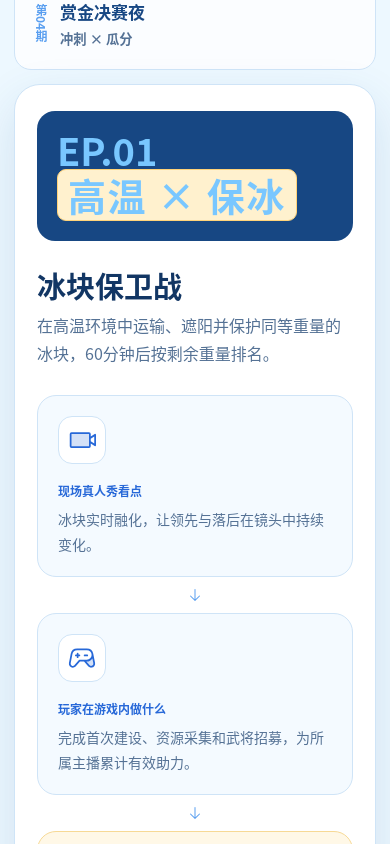
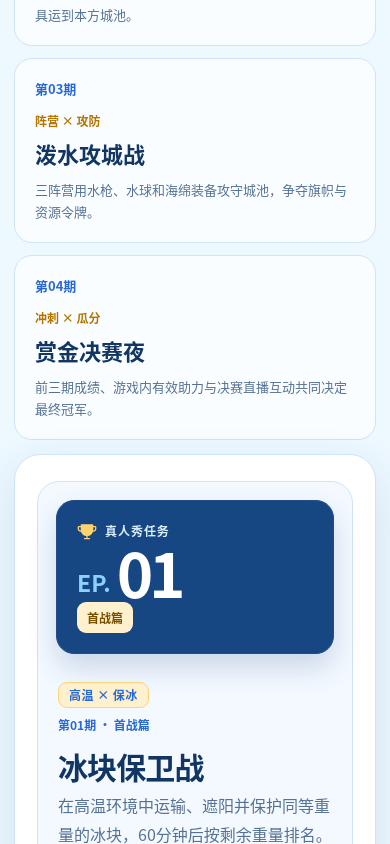
Before and after one commit to duyifan404-wq/ice-bounty-camp, a React (Vite) app: page / in a window 390 px wide. Shown: the part 7320-8164 px from the top of the page. Built offline with nearby package versions, Linux system fonts and the light colour scheme.

Commit message:
Refine episode cards and EP heading

```diff
--- a/src/App.jsx
+++ b/src/App.jsx
@@ -84,10 +84,10 @@ const cases = [
 ];
 
 const episodes = [
-  { no: "01", title: "冰块保卫战", subtitle: "高温 × 保冰", desc: "在高温环境中运输、遮阳并保护同等重量的冰块，60分钟后按剩余重量排名。", scene: "冰块实时融化，让领先与落后在镜头中持续变化。", gameTask: "完成首次建设、资源采集和武将招募，为所属主播累计有效助力。", effect: "每达成一档助力人数，现场解锁保温箱、遮阳布、冰袋或路线提示。", gains: ["保温箱", "遮阳布", "冰袋", "任务提示"] },
-  { no: "02", title: "水上运粮战", subtitle: "水道 × 运粮", desc: "队员穿越浮桥、滑道、水池和障碍区，把代表粮草的道具运到本方城池。", scene: "粮草可能掉落、路线可能受阻，阵营之间可以拦截并争夺隐藏捷径。", gameTask: "完成资源采集、火炉升级和同盟任务，把游戏经营行为转化为运粮优势。", effect: "助力积分可兑换水上捷径、额外时间、免罚令牌、物资保护与复活机会。", gains: ["水上捷径", "时间加成", "物资保护", "复活机会"] },
-  { no: "03", title: "泼水攻城战", subtitle: "阵营 × 攻防", desc: "三阵营用水枪、水球和海绵装备攻守城池，争夺旗帜与资源令牌。", scene: "进攻、防守、运输和指挥分工明确，冲突与反转适合直播切片。", gameTask: "玩家通过阵营任务持续贡献积分，决定本阵营攻城物资和战术资源。", effect: "积分可兑换高阶水枪、防守盾牌、额外复活、攻城加时和城池保护时间。", gains: ["高阶水枪", "防守盾牌", "额外复活", "保护时间"] },
-  { no: "04", title: "赏金决赛夜", subtitle: "冲刺 × 瓜分", desc: "前三期成绩、游戏内有效助力与决赛直播互动共同决定最终冠军。", scene: "赏金箱、隐藏任务、阵营资源兑换与最后十分钟冲刺制造终局悬念。", gameTask: "玩家完成最后阶段任务、召回好友并参与直播互动，为主播完成最终冲刺。", effect: "游戏内助力占50%，并可触发主播复活、特殊事件与最终赏金增益。", gains: ["赏金箱", "资源兑换", "隐藏任务", "最后冲刺"] },
+  { no: "01", phase: "首战篇", title: "冰块保卫战", subtitle: "高温 × 保冰", desc: "在高温环境中运输、遮阳并保护同等重量的冰块，60分钟后按剩余重量排名。", scene: "冰块实时融化，让领先与落后在镜头中持续变化。", gameTask: "完成首次建设、资源采集和武将招募，为所属主播累计有效助力。", effect: "每达成一档助力人数，现场解锁保温箱、遮阳布、冰袋或路线提示。", gains: ["保温箱", "遮阳布", "冰袋", "任务提示"] },
+  { no: "02", phase: "进阶篇", title: "水上运粮战", subtitle: "水道 × 运粮", desc: "队员穿越浮桥、滑道、水池和障碍区，把代表粮草的道具运到本方城池。", scene: "粮草可能掉落、路线可能受阻，阵营之间可以拦截并争夺隐藏捷径。", gameTask: "完成资源采集、火炉升级和同盟任务，把游戏经营行为转化为运粮优势。", effect: "助力积分可兑换水上捷径、额外时间、免罚令牌、物资保护与复活机会。", gains: ["水上捷径", "时间加成", "物资保护", "复活机会"] },
+  { no: "03", phase: "攻防篇", title: "泼水攻城战", subtitle: "阵营 × 攻防", desc: "三阵营用水枪、水球和海绵装备攻守城池，争夺旗帜与资源令牌。", scene: "进攻、防守、运输和指挥分工明确，冲突与反转适合直播切片。", gameTask: "玩家通过阵营任务持续贡献积分，决定本阵营攻城物资和战术资源。", effect: "积分可兑换高阶水枪、防守盾牌、额外复活、攻城加时和城池保护时间。", gains: ["高阶水枪", "防守盾牌", "额外复活", "保护时间"] },
+  { no: "04", phase: "决赛篇", title: "赏金决赛夜", subtitle: "冲刺 × 瓜分", desc: "前三期成绩、游戏内有效助力与决赛直播互动共同决定最终冠军。", scene: "赏金箱、隐藏任务、阵营资源兑换与最后十分钟冲刺制造终局悬念。", gameTask: "玩家完成最后阶段任务、召回好友并参与直播互动，为主播完成最终冲刺。", effect: "游戏内助力占50%，并可触发主播复活、特殊事件与最终赏金增益。", gains: ["赏金箱", "资源兑换", "隐藏任务", "最后冲刺"] },
 ];
 
 const painPoints = [
@@ -385,11 +385,26 @@ function App() {
           <div className="page-wrap">
             <SectionHeader eyebrow="03 真人秀机制" title="四期任务，让暑期内容持续追更" desc="每一期都由线下挑战制造内容，再由游戏内助力改变比赛条件。" />
             <div className="challenge-image reveal"><img src={`${import.meta.env.BASE_URL}assets/challenge-arena.webp`} alt="冰块保卫、水上运粮、泼水攻城与赏金决赛四个挑战区域的冰雪插画" /></div>
-            <div className="episode-tabs reveal" role="tablist" aria-label="四期真人秀任务">
-              {episodes.map((ep, index) => <button key={ep.no} role="tab" aria-selected={activeEpisode === index} className={activeEpisode === index ? "active" : ""} onClick={() => setActiveEpisode(index)}><span>第{ep.no}期</span><strong>{ep.title}</strong><small>{ep.subtitle}</small></button>)}
+            <div className="episode-timeline reveal" role="tablist" aria-label="四期真人秀任务">
+              {episodes.map((ep, index) => (
+                <button className={activeEpisode === index ? "episode-card active" : "episode-card"} key={ep.no} role="tab" aria-selected={activeEpisode === index} aria-controls="episode-detail" onClick={() => setActiveEpisode(index)}>
+                  <div className="episode-no">第{ep.no}期</div><span className="episode-subtitle">{ep.subtitle}</span><h3>{ep.title}</h3><p>{ep.desc}</p>
+                </button>
+              ))}
             </div>
-            <article className="episode-feature reveal" role="tabpanel" aria-live="polite">
-              <div className="episode-feature-heading"><div><span>EP.{episodes[activeEpisode].no}</span><Badge tone="gold">{episodes[activeEpisode].subtitle}</Badge></div><h3>{episodes[activeEpisode].title}</h3><p>{episodes[activeEpisode].desc}</p></div>
+            <article id="episode-detail" className="episode-feature reveal" role="tabpanel" aria-live="polite">
+              <div className="episode-feature-heading">
+                <div className="episode-feature-id">
+                  <div className="episode-id-label"><Trophy weight="fill" /><span>真人秀任务</span></div>
+                  <div className="episode-id-number"><small>EP.</small><strong>{episodes[activeEpisode].no}</strong></div>
+                  <span className="episode-id-phase">{episodes[activeEpisode].phase}</span>
+                </div>
+                <div className="episode-feature-copy">
+                  <div className="episode-feature-meta"><Badge tone="gold">{episodes[activeEpisode].subtitle}</Badge><span>第{episodes[activeEpisode].no}期 · {episodes[activeEpisode].phase}</span></div>
+                  <h3>{episodes[activeEpisode].title}</h3>
+                  <p>{episodes[activeEpisode].desc}</p>
+                </div>
+              </div>
               <div className="episode-detail-grid">
                 <section><div className="episode-detail-icon"><VideoCamera weight="duotone" /></div><span>现场真人秀看点</span><p>{episodes[activeEpisode].scene}</p></section>
                 <ArrowRight className="episode-flow-arrow" />
@@ -400,13 +415,6 @@ function App() {
               <div className="episode-gains"><span>本期可解锁现场增益</span>{episodes[activeEpisode].gains.map((gain) => <small key={gain}><CheckCircle weight="fill" />{gain}</small>)}</div>
             </article>
             <div className="episode-loop reveal"><span>每期固定内容循环</span><strong>线下任务制造冲突</strong><ArrowRight /><strong>主播直播号召助力</strong><ArrowRight /><strong>玩家进入游戏完成任务</strong><ArrowRight /><strong>助力改变现场结果</strong></div>
-            <div className="episode-timeline" aria-label="四期任务摘要">
-              {episodes.map((ep, index) => (
-                <button className={activeEpisode === index ? "episode-card active" : "episode-card"} key={ep.no} onClick={() => setActiveEpisode(index)}>
-                  <div className="episode-no">第{ep.no}期</div><span className="episode-subtitle">{ep.subtitle}</span><h3>{ep.title}</h3><p>{ep.desc}</p>
-                </button>
-              ))}
-            </div>
             <div className="decision-block reveal">
               <div><Badge>决赛权重 · 项目建议</Badge><h3>游戏内有效助力占比最高</h3><p>让玩家进入游戏成为决定主播胜负的关键，而不是附加环节。</p><div className="decision-legend">{decisionData.map((d) => <span key={d.name}><i style={{ backgroundColor: d.color }} />{d.name} {d.value}%</span>)}</div></div>
               <div className="chart-box" ref={decisionChart.chartRef} aria-label="决赛权重环形图">{decisionChart.chartVisible && <ResponsiveContainer width="100%" height={260} key={decisionChart.chartRun}><PieChart><Pie data={decisionData} dataKey="value" nameKey="name" innerRadius={62} outerRadius={96} paddingAngle={3} isAnimationActive={!decisionChart.reducedMotion} animationDuration={850} animationEasing="ease-out">{decisionData.map((d) => <Cell key={d.name} fill={d.color} />)}</Pie><Tooltip formatter={(value, name) => [`${value}%`, name]} /></PieChart></ResponsiveContainer>}<div className="chart-center"><strong>决赛权重</strong><span>三项构成</span></div></div>
--- a/src/styles.css
+++ b/src/styles.css
@@ -155,20 +155,20 @@ button:focus-visible, a:focus-visible { outline: 3px solid #ffb83e; outline-offs
 .mechanism-section { background: #edf8ff; }
 .challenge-image { margin-top: 42px; height: 390px; border-radius: 26px; overflow: hidden; border: 8px solid white; box-shadow: var(--shadow); background: white; }
 .challenge-image img { width: 100%; height: 100%; object-fit: cover; display: block; }
-.episode-tabs { margin-top: 30px; display: grid; grid-template-columns: repeat(4, 1fr); gap: 10px; }
-.episode-tabs button { min-height: 94px; padding: 16px 18px; display: grid; grid-template-columns: auto 1fr; grid-template-rows: auto auto; gap: 5px 10px; align-content: center; text-align: left; color: var(--blue-900); background: rgba(255,255,255,.78); border: 1px solid var(--border); border-radius: 17px; cursor: pointer; transition: transform .18s ease, color .18s ease, background-color .18s ease; }
-.episode-tabs button:hover { transform: translateY(-2px); }
-.episode-tabs button.active { color: white; background: var(--blue-700); border-color: var(--blue-700); box-shadow: 0 12px 26px rgba(39,104,216,.2); }
-.episode-tabs span { grid-row: 1 / 3; align-self: center; color: var(--blue-500); font-size: 12px; font-weight: 950; writing-mode: vertical-rl; }
-.episode-tabs button.active span, .episode-tabs button.active small { color: #d8edff; }
-.episode-tabs strong { font-size: 17px; }
-.episode-tabs small { color: var(--ink-soft); font-weight: 750; }
 .episode-feature { margin-top: 14px; padding: 36px; overflow: hidden; background: white; border: 1px solid var(--border); border-radius: 26px; box-shadow: var(--shadow); }
-.episode-feature-heading { display: grid; grid-template-columns: 230px 1fr; gap: 5px 24px; align-items: center; }
-.episode-feature-heading > div { grid-row: 1 / 3; align-self: stretch; padding: 20px; display: flex; flex-direction: column; align-items: flex-start; justify-content: space-between; color: white; background: var(--blue-900); border-radius: 18px; }
-.episode-feature-heading > div > span { font-size: 38px; line-height: 1; font-weight: 950; color: #79c7ff; }
-.episode-feature-heading h3 { margin: 0; font-size: 34px; }
-.episode-feature-heading > p { margin: 0; color: var(--ink-soft); line-height: 1.75; }
+.episode-feature-heading { display: grid; grid-template-columns: 230px 1fr; gap: 24px; align-items: stretch; padding: 18px; background: #f3f9ff; border: 1px solid var(--border); border-radius: 22px; }
+.episode-feature-id { min-height: 172px; padding: 20px; display: flex; flex-direction: column; justify-content: space-between; color: white; background: var(--blue-900); border: 1px solid #244a8a; border-radius: 18px; box-shadow: 0 14px 28px rgba(25, 66, 126, .18); }
+.episode-id-label { display: flex; align-items: center; gap: 8px; color: #d8edff; font-size: 12px; font-weight: 900; letter-spacing: .08em; }
+.episode-id-label svg { width: 20px; height: 20px; color: #ffd46d; }
+.episode-id-number { display: flex; align-items: flex-end; gap: 6px; line-height: .82; }
+.episode-id-number small { padding-bottom: 5px; color: #8dd2ff; font-size: 23px; font-weight: 950; }
+.episode-id-number strong { color: white; font-size: 72px; font-weight: 950; letter-spacing: -.07em; }
+.episode-id-phase { align-self: flex-start; padding: 7px 10px; color: #785000; background: var(--gold-soft); border-radius: 9px; font-size: 12px; font-weight: 950; }
+.episode-feature-copy { align-self: center; padding: 10px 10px 10px 0; }
+.episode-feature-meta { display: flex; align-items: center; gap: 12px; }
+.episode-feature-meta > span { color: var(--blue-700); font-size: 12px; font-weight: 900; }
+.episode-feature-copy h3 { margin: 17px 0 8px; color: var(--blue-950); font-size: 36px; line-height: 1.15; letter-spacing: -.03em; }
+.episode-feature-copy p { max-width: 760px; margin: 0; color: var(--ink-soft); line-height: 1.8; }
 .episode-detail-grid { margin-top: 28px; display: grid; grid-template-columns: 1fr 34px 1fr 34px 1fr; gap: 10px; align-items: stretch; }
 .episode-detail-grid section { min-height: 205px; padding: 24px; background: #f4faff; border: 1px solid var(--border); border-radius: 19px; }
 .episode-detail-grid section.episode-effect { background: #fff8e7; border-color: #f7d995; }
@@ -184,7 +184,7 @@ button:focus-visible, a:focus-visible { outline: 3px solid #ffb83e; outline-offs
 .episode-loop span { padding: 7px 10px; color: white; background: var(--blue-700); border-radius: 8px; font-size: 11px; font-weight: 900; white-space: nowrap; }
 .episode-loop strong { font-size: 13px; text-align: center; }
 .episode-loop svg { flex: 0 0 auto; color: var(--blue-500); }
-.episode-timeline { margin-top: 18px; display: grid; grid-template-columns: repeat(4, 1fr); gap: 12px; }
+.episode-timeline { margin-top: 30px; display: grid; grid-template-columns: repeat(4, 1fr); gap: 12px; }
 .episode-card { padding: 20px; text-align: left; color: var(--blue-950); border-radius: 18px; background: rgba(255,255,255,.72); border: 1px solid var(--border); cursor: pointer; transition: transform .18s ease, border-color .18s ease, background-color .18s ease; }
 .episode-card:hover { transform: translateY(-2px); }
 .episode-card.active { background: white; border-color: var(--blue-500); box-shadow: 0 10px 22px rgba(38,92,150,.1); }
@@ -427,9 +427,8 @@ footer { padding: 38px 0; background: #123664; color: #bcd6ed; }
   .core-grid { padding: 30px 24px; }
   .motivation-row { grid-template-columns: 1fr; }
   .challenge-image { height: 300px; }
-  .episode-tabs { grid-template-columns: repeat(2, 1fr); }
   .episode-feature { padding: 26px 22px; }
-  .episode-feature-heading { grid-template-columns: 150px 1fr; }
+  .episode-feature-heading { grid-template-columns: 185px 1fr; }
   .episode-detail-grid { grid-template-columns: 1fr; }
   .episode-flow-arrow { justify-self: center; transform: rotate(90deg); }
   .episode-detail-grid section { min-height: 0; }
@@ -488,10 +487,12 @@ footer { padding: 38px 0; background: #123664; color: #bcd6ed; }
   .versus > b { height: 34px; }
   .episode-timeline { grid-template-columns: 1fr; }
   .challenge-image { height: 240px; }
-  .episode-tabs { grid-template-columns: 1fr; }
   .episode-feature-heading { grid-template-columns: 1fr; }
-  .episode-feature-heading > div { grid-row: auto; min-height: 110px; }
-  .episode-feature-heading h3 { margin-top: 18px; font-size: 29px; }
+  .episode-feature-id { min-height: 154px; }
+  .episode-id-number strong { font-size: 62px; }
+  .episode-feature-copy { padding: 4px 2px 2px; }
+  .episode-feature-meta { align-items: flex-start; flex-direction: column; gap: 8px; }
+  .episode-feature-copy h3 { margin-top: 16px; font-size: 30px; }
   .episode-gains { align-items: flex-start; flex-direction: column; }
   .solution-problem { grid-template-columns: 36px 36px 1fr; padding: 20px 16px; gap: 10px; }
   .solution-no { font-size: 23px; }
```
Also changed, not shown: 2 other files (tests, documents, lock files or other folders).
